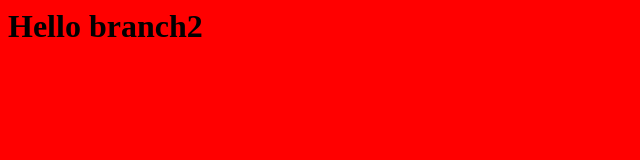
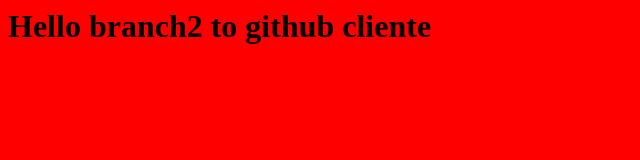
Before and after one commit to carlosfisi2036/temp1, a plain HTML site: page index.html in a window 1280 px wide. Shown: the whole page, without its empty margins (0-640 px from the left). Drawn offline with Linux system fonts and the light colour scheme.

Commit message:
trying to be funny lol

```diff
--- a/index.html
+++ b/index.html
@@ -1,6 +1,5 @@
 <html>
 	<body bgcolor="red">
-	<h1>Hello branch2</h1>
-
+	       <h1>Hello branch2 to github cliente</h1>
 	</body>
 </html>
```
